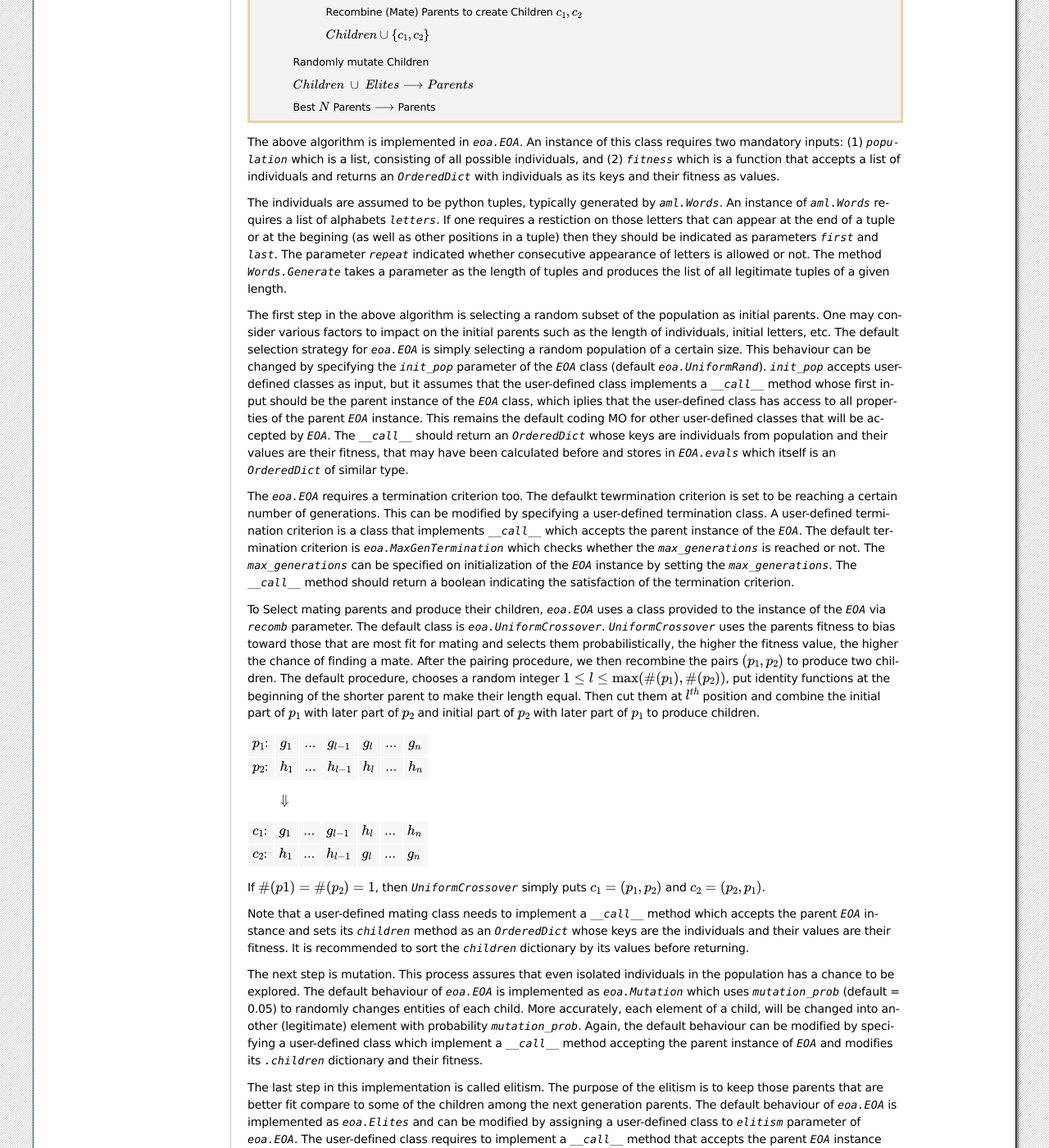
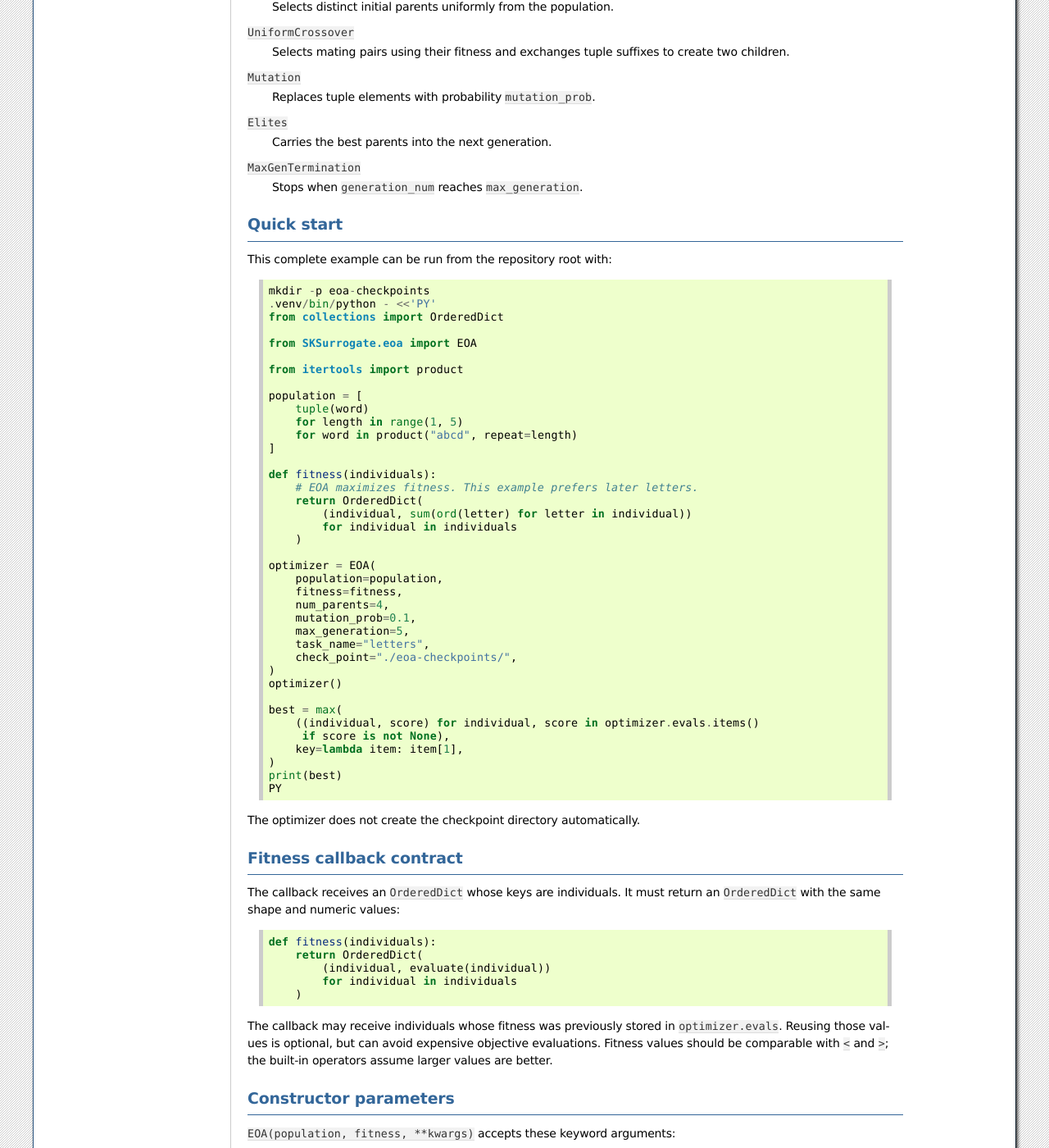
Before and after one commit to mghasemi/sksurrogate, a Sphinx documentation site: the page built from docs/eoa.rst, in a window 1280 px wide and 1400 px high, scrolled down 552 px. Shown: the whole window at 82% size. Built offline with Sphinx 7.4.7, drawn with Linux system fonts in a browser that asks for light colours; some of the changed text lies outside the part shown.

Commit message:
Refactor EOA and MLTrace modules for improved functionality and performance
- Updated EOA class to enhance evolutionary optimization with clearer documentation and improved operator handling.
- Refined the StackingEstimator to optimize feature transformation and integration of predictions.
- Enhanced the mltrack class to support better model tracking and metrics logging, including a new example demonstrating its usage.
- Improved sensitivity analysis in SensAprx by optimizing the averaging function.
- Added unit tests for optimized paths, ensuring robustness in sampling and preprocessing functionalities.
- Updated documentation for EOA and MLTrace to reflect recent changes and provide clearer usage examples.

```diff
--- a/docs/eoa.rst
+++ b/docs/eoa.rst
@@ -1,147 +1,187 @@
 ========================================
 Evolutionary Optimization Algorithms
 ========================================
-An Evolutionary Algorithm (EA) uses mechanisms inspired by biological evolution, such as
-*reproduction*, *mutation*, *recombination* and *selection*. Candidate solutions to the optimization
-problem play the role of individuals in population and the fitness function determines the
-quality of the solution. Evolution of the population then takes place after the repeated
-application of the above operators.
+``SKSurrogate.eoa`` provides a small, configurable evolutionary optimizer for
+discrete populations. It is also used by ``AML.eoa_fit`` to search over tuples
+of pipeline components.
 
-A General Evolutionary Optimization Algorithm
-=====================================================
+The optimizer works with a complete population supplied by the caller. Each
+individual is normally a tuple, for example ``('scale', 'model')``. A fitness
+function evaluates groups of individuals and returns an
+``collections.OrderedDict`` mapping each individual to a numeric fitness.
+Higher fitness values are treated as better by the built-in crossover and
+elitism operators.
 
-A typical evolutionary optimization algorithm consists of the following four operations:
-reproduction, mutation, recombination and selection and elitism. These operations are
-usually performed in the following order with many variations:
+Algorithm
+=========
+For each generation, ``EOA`` performs the following steps:
 
-.. note::
-    Randomly generate a population :math:`\longrightarrow` Parents
+1. Select an initial set of parents from the population.
+2. Evaluate the parents with the fitness function.
+3. Recombine parent pairs into children.
+4. Mutate the children.
+5. Evaluate the mutated children.
+6. Preserve elite parents and use the resulting children as the next parents.
+7. Save a checkpoint and continue until the termination operator returns
+   ``True``.
 
-    While not (Termination criterion):
+The default operators are:
 
-        Calculate the fitness of all Parents
+``UniformRand``
+    Selects distinct initial parents uniformly from the population.
+``UniformCrossover``
+    Selects mating pairs using their fitness and exchanges tuple suffixes to
+    create two children.
+``Mutation``
+    Replaces tuple elements with probability ``mutation_prob``.
+``Elites``
+    Carries the best parents into the next generation.
+``MaxGenTermination``
+    Stops when ``generation_num`` reaches ``max_generation``.
 
-        Best :math:`E` Parents :math:`\longrightarrow` Elites
+Quick start
+===========
+This complete example can be run from the repository root with::
 
-        :math:`\emptyset\longrightarrow` Children
+    mkdir -p eoa-checkpoints
+    .venv/bin/python - <<'PY'
+    from collections import OrderedDict
 
-        While #(Children) < #(Parents):
+    from SKSurrogate.eoa import EOA
 
-            Use fitness to probabilistically select pairs of Parents for recombination
+    from itertools import product
 
-            Recombine (Mate) Parents to create Children :math:`c_1, c_2`
+    population = [
+        tuple(word)
+        for length in range(1, 5)
+        for word in product("abcd", repeat=length)
+    ]
 
-            :math:`Children\cup\{c_1, c_2\}`
+    def fitness(individuals):
+        # EOA maximizes fitness. This example prefers later letters.
+        return OrderedDict(
+            (individual, sum(ord(letter) for letter in individual))
+            for individual in individuals
+        )
 
-        Randomly mutate Children
+    optimizer = EOA(
+        population=population,
+        fitness=fitness,
+        num_parents=4,
+        mutation_prob=0.1,
+        max_generation=5,
+        task_name="letters",
+        check_point="./eoa-checkpoints/",
+    )
+    optimizer()
 
-        :math:`Children~\cup~Elites\longrightarrow Parents`
+    best = max(
+        ((individual, score) for individual, score in optimizer.evals.items()
+         if score is not None),
+        key=lambda item: item[1],
+    )
+    print(best)
+    PY
 
-        Best :math:`N` Parents :math:`\longrightarrow` Parents
+The optimizer does not create the checkpoint directory automatically.
 
-The above algorithm is implemented in `eoa.EOA`. An instance of this class requires two
-mandatory inputs: (1) `population` which is a list, consisting of all possible individuals,
-and (2) `fitness` which is a function that accepts a list of individuals and returns an
-`OrderedDict` with individuals as its keys and their fitness as values.
+Fitness callback contract
+=========================
+The callback receives an ``OrderedDict`` whose keys are individuals. It must
+return an ``OrderedDict`` with the same shape and numeric values::
 
-The individuals are assumed to be python tuples, typically generated by `aml.Words`.
-An instance of `aml.Words` requires a list of alphabets `letters`. If one requires
-a restiction on those letters that can appear at the end of a tuple or at the begining
-(as well as other positions in a tuple) then they should be indicated as parameters
-`first` and `last`. The parameter `repeat` indicated whether consecutive appearance of
-letters is allowed or not. The method `Words.Generate` takes a parameter as the length
-of tuples and produces the list of all legitimate tuples of a given length.
+    def fitness(individuals):
+        return OrderedDict(
+            (individual, evaluate(individual))
+            for individual in individuals
+        )
 
-The first step in the above algorithm is selecting a random subset of the population
-as initial parents. One may consider various factors to impact on the initial parents
-such as the length of individuals, initial letters, etc. The default selection
-strategy for `eoa.EOA` is simply selecting a random population of a certain size. This
-behaviour can be changed by specifying the `init_pop` parameter of the `EOA` class
-(default `eoa.UniformRand`).
-`init_pop` accepts user-defined classes as input, but it assumes that the user-defined
-class implements a `__call__` method whose first input should be the parent instance
-of the `EOA` class, which iplies that the user-defined class has access to all properties
-of the parent `EOA` instance. This remains the default coding MO for other user-defined
-classes that will be accepted by `EOA`. The `__call__` should return an `OrderedDict`
-whose keys are individuals from population and their values are their fitness, that may
-have been calculated before and stores in `EOA.evals` which itself is an `OrderedDict`
-of similar type.
+The callback may receive individuals whose fitness was previously stored in
+``optimizer.evals``. Reusing those values is optional, but can avoid expensive
+objective evaluations. Fitness values should be comparable with ``<`` and
+``>``; the built-in operators assume larger values are better.
 
-The `eoa.EOA` requires a termination criterion too. The defaulkt tewrmination criterion
-is set to be reaching a certain number of generations. This can be modified by specifying
-a user-defined termination class. A user-defined termination criterion is a class that
-implements `__call__` which accepts the parent instance of the `EOA`. The default termination
-criterion is `eoa.MaxGenTermination` which checks whether the `max_generations` is reached
-or not. The `max_generations` can be specified on initialization of the `EOA` instance by
-setting the `max_generations`. The `__call__` method should return a boolean indicating the
-satisfaction of the termination criterion.
+Constructor parameters
+======================
+``EOA(population, fitness, **kwargs)`` accepts these keyword arguments:
 
-To Select mating parents and produce their children, `eoa.EOA` uses a class provided to the
-instance of the `EOA` via `recomb` parameter. The default class is `eoa.UniformCrossover`.
-`UniformCrossover` uses the parents fitness to bias toward those that are most fit for mating
-and selects them probabilistically, the higher the fitness value, the higher the chance of
-finding a mate. After the pairing procedure, we then recombine the pairs :math:`(p_1, p_2)`
-to produce two children. The default procedure, chooses a random integer
-:math:`1\leq l\leq\max(\#(p_1), \#(p_2))`, put identity functions at the beginning of the
-shorter parent to make their length equal. Then cut them at :math:`l^{th}` position and combine
-the initial part of :math:`p_1` with later part of :math:`p_2` and initial part of :math:`p_2`
-with later part of :math:`p_1` to produce children.
+``population``
+    Complete iterable of possible individuals. ``UniformRand`` requires at
+    least ``num_parents`` individuals.
+``fitness``
+    Callback described above.
+``init_pop``
+    Class used to select initial parents. Defaults to ``UniformRand``.
+``recomb``
+    Class used to create children. Defaults to ``UniformCrossover``.
+``mutation``
+    Class used to mutate children. Defaults to ``Mutation``.
+``termination``
+    Class used to stop the run. Defaults to ``MaxGenTermination``.
+``elitism``
+    Class used to preserve strong parents. Defaults to ``Elites``.
+``num_parents``
+    Number of parents. If omitted, it is derived from ``parents_porp``.
+``parents_porp``
+    Parent proportion used when ``num_parents`` is omitted. The implementation
+    default is ``0.1``.
+``elits_porp``
+    Proportion used to calculate the number of elites. The default is ``0.2``.
+``mutation_prob``
+    Probability of changing each child element. The default is ``0.05``.
+``max_generation``
+    Maximum generation count for the default termination operator. The default
+    is ``50``. The keyword is singular: ``max_generation``.
+``genes``
+    Complete gene list used by mutation. If omitted, it is inferred from the
+    population.
+``init_genes``
+    Genes allowed in the first tuple position during mutation.
+``term_genes``
+    Genes allowed in the last tuple position during mutation.
+``task_name``
+    Checkpoint filename prefix. The default is ``EOA``.
+``check_point``
+    Directory prefix for checkpoints. The file is formed as
+    ``check_point + task_name + '.eoa'`` and the directory must already exist.
 
-+-------------+------------+-----+----------------+------------+-----+------------+
-|:math:`p_1`: | :math:`g_1`| ... | :math:`g_{l-1}`| :math:`g_l`| ... | :math:`g_n`|
-+-------------+------------+-----+----------------+------------+-----+------------+
-|:math:`p_2`: | :math:`h_1`| ... | :math:`h_{l-1}`| :math:`h_l`| ... | :math:`h_n`|
-+-------------+------------+-----+----------------+------------+-----+------------+
+Custom operators
+================
+Custom operators are classes instantiated by ``EOA`` and called with the
+``EOA`` instance. They can inspect or modify its state:
 
-                                                                 :math:`\Downarrow`
+``init_pop``
+    ``__call__(eoa)`` returns an ``OrderedDict`` of initial parents.
+``recomb``
+    ``__call__(eoa)`` sets ``eoa.children`` to an ``OrderedDict`` of children.
+``mutation``
+    ``__call__(eoa)`` modifies ``eoa.children`` after recombination.
+``termination``
+    ``__call__(eoa)`` returns ``True`` when optimization should stop.
+``elitism``
+    ``__call__(eoa)`` modifies ``eoa.children`` to include preserved parents.
 
-+-------------+------------+-----+----------------+------------+-----+------------+
-|:math:`c_1`: | :math:`g_1`| ... | :math:`g_{l-1}`| :math:`h_l`| ... | :math:`h_n`|
-+-------------+------------+-----+----------------+------------+-----+------------+
-|:math:`c_2`: | :math:`h_1`| ... | :math:`h_{l-1}`| :math:`g_l`| ... | :math:`g_n`|
-+-------------+------------+-----+----------------+------------+-----+------------+
+For custom operators, use ``eoa.parents``, ``eoa.children`` and
+``eoa.evals`` rather than maintaining a second population state. The main
+loop evaluates parents and mutated children through the supplied fitness
+callback.
 
-If :math:`\#(p1)=\#(p_2)=1`, then `UniformCrossover` simply puts :math:`c_1=(p_1, p_2)` and
-:math:`c_2=(p_2, p_1)`.
+Pipeline populations
+====================
+``AML`` uses ``aml.Words`` to create tuple populations. ``Words.Generate``
+produces all tuples of a requested length while enforcing its ``first``,
+``last`` and ``repeat`` rules. A valid AML population should contain at least
+as many individuals as the requested ``num_parents`` and should have terminal
+individuals that end in a classifier or regressor.
 
-Note that a user-defined mating class needs to implement a `__call__` method which accepts
-the parent `EOA` instance and sets its `children` method as an `OrderedDict` whose keys are
-the individuals and their values are their fitness. It is recommended to sort the `children`
-dictionary by its values before returning.
+Checkpointing and resuming
+==========================
+EOA writes a pickle checkpoint before each generation. Use a separate
+``task_name`` or directory for independent runs; two concurrent optimizers
+must not share the same checkpoint path. Checkpoint files contain internal
+optimizer state and should be treated as generated artifacts. The repository
+``.gitignore`` excludes ``*.eoa`` files.
 
-The next step is mutation. This process assures that even isolated individuals in the population
-has a chance to be explored. The default behaviour of `eoa.EOA` is implemented as `eoa.Mutation`
-which uses `mutation_prob` (default = 0.05) to randomly changes entities of each child.
-More accurately, each element of a child, will be changed into another (legitimate) element
-with probability `mutation_prob`. Again, the default behaviour can be modified by specifying a
-user-defined class which implement a `__call__` method accepting the parent instance of `EOA`
-and modifies its `.children` dictionary and their fitness.
-
-The last step in this implementation is called elitism. The purpose of the elitism is to keep
-those parents that are better fit compare to some of the children among the next generation
-parents. The default behaviour of `eoa.EOA` is implemented as `eoa.Elites` and can be modified
-by assigning a user-defined class to `elitism` parameter of `eoa.EOA`. The user-defined class
-requires to implement a `__call__` method that accepts the parent `EOA` instance and modifies
-the parent's `children`.
-
-Example
---------------
-The following is a synthetic example on a small set of letters and a fitness based on ASCI code
-and length of individuals::
-
-    # prepare the whole population
-    P = Words(['a', 'b', 'c', 'd', '1', '2'], last=['1', '2', '3'], repeat=True)
-    Pop = P.Generate(1) + P.Generate(2) + P.Generate(3) + P.Generate(4) +
-          P.Generate(5) + P.Generate(6) + P.Generate(7)
-    # initiate the EOA instance
-    gen = EOA(population=Pop, fitness=sfit, num_parents=100, mutation_prob=.1, term_genes=['1', '2'])
-    # run the EOA
-    gen()
-    # get the most fit individual found and print
-    best = next(reversed(tst.children))
-    print(best, tst.children[best])
-
-produces the following output::
-
-    100%|##########| 50/50 [00:00<00:00, 769.22it/s]
-    ('1', '1', '1', '1', '1', '1', '1') 10.149999999999999
+The checkpoint is loaded after the initial parent selection. To resume a run,
+construct ``EOA`` with the same population, operator configuration,
+``task_name`` and ``check_point`` values, then call it again.
```
Also changed, not shown: docs/mltrace.rst (+9 -0 lines), 12 other files.
